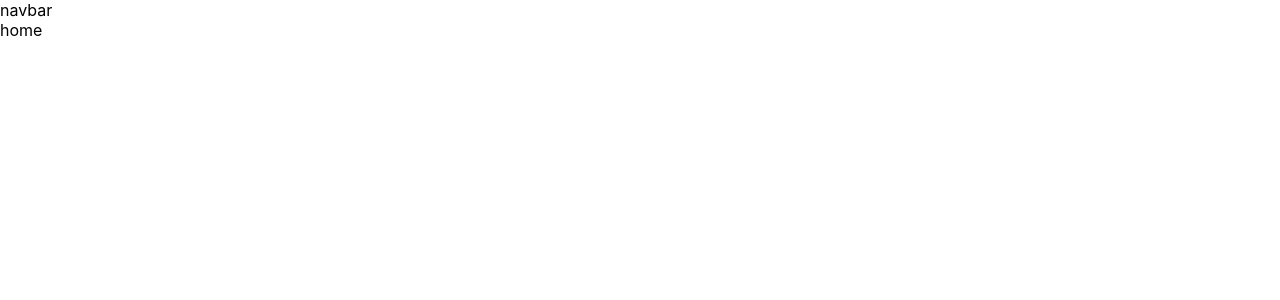
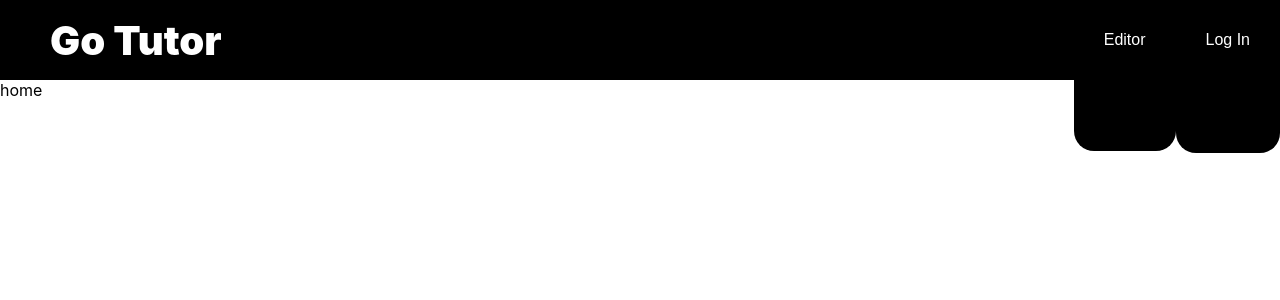
Before and after one commit to visvshah/tutor_now, a React (Create React App) app in the folder front-end/: page / in a window 1280 px wide. Shown: the top 300 px of the page. Built offline with nearby package versions, Linux system fonts and the light colour scheme.

Commit message:
Navbar base format

```diff
--- a/front-end/src/Components/Navbar/navbar.css
+++ b/front-end/src/Components/Navbar/navbar.css
@@ -0,0 +1,68 @@
+.navbar{
+    display: flex;
+    align-items: center;
+    justify-content: center;
+    width: 100vw;
+    height: 10vh;
+    background-color: black;
+    flex-direction: row;
+
+
+}
+.left{
+    display: flex;
+    flex: 1;
+    align-items: center;
+    font-size: 40px;
+    color: white;
+    margin-left: 50px;
+    font-weight: 900;
+}
+.right{
+    display: flex;
+    justify-content: right;
+    align-items: center;
+    flex-direction: row;
+    flex: 1;
+
+}
+.link{
+    color: white;
+    text-decoration: none;
+    margin-right: 100px;
+}
+.signin{
+    background-color: black;
+    border: none;
+    color: white;
+    padding: 100% 30px;
+    text-align: center;
+    text-decoration: none;
+    display: inline-block;
+    font-size: 16px;
+    border-radius: 20px;
+    transition: all 1s ease;
+
+}
+.signin:hover{
+    cursor: pointer;
+    background-color: #272727;
+}
+.signout{
+    background-color: black;
+    border: none;
+    color: white;
+    padding: 100% 30px;
+    text-align: center;
+    text-decoration: none;
+    display: inline-block;
+    font-size: 16px;
+    border-radius: 20px;
+    transition: all 1s ease;
+    margin-right: 10px;
+
+}
+.signout:hover{
+    cursor: pointer;
+    background-color: #272727;
+}
--- a/front-end/src/Components/Navbar/navbar.jsx
+++ b/front-end/src/Components/Navbar/navbar.jsx
@@ -1,8 +1,45 @@
-import React from 'react'
-import "./navbar.css"
+import React, {useState, useEffect} from "react";
+import "./navbar.css";
+import {Link, useLocation, useNavigate} from "react-router-dom";
+import decode from "jwt-decode";
 
-export default function navbar() {
+export default function Navbar() {
+  const [user, setUser] = useState(JSON.parse(localStorage.getItem("profile")));
+  const location = useLocation();
+  const navigate = useNavigate();
+  const logOut = () => {
+    localStorage.clear();
+    navigate('/auth');
+    setUser(null);
+}
+  useEffect(() => {
+    const token = user?.token;
+    if (token) {
+      const decodedToken = decode(token);
+      if (decodedToken.exp * 1000 < new Date().getTime()) {
+        logOut();
+      }
+    }
+      setUser(JSON.parse(localStorage.getItem("profile")));
+    }, [location]);
   return (
-    <div>navbar</div>
+    <div>
+        <div className="navbar">
+            <div className="left">
+                Go Tutor
+            </div>
+            <div className="right">
+            <a to = "/" href = "/"><button className = "signin" component = {Link} to = "/">Editor</button></a>
+                {user?(
+                  <>
+
+                    <a><button className = "signout" onClick = {logOut}>Sign Out</button></a>
+                  </>
+                ):(
+                  <a to = "/auth" href = "/auth"><button className = "signin" component = {Link} to = "/auth">Log In</button></a>
+                )}
+            </div>
+        </div>
+    </div>
   )
 }
```
